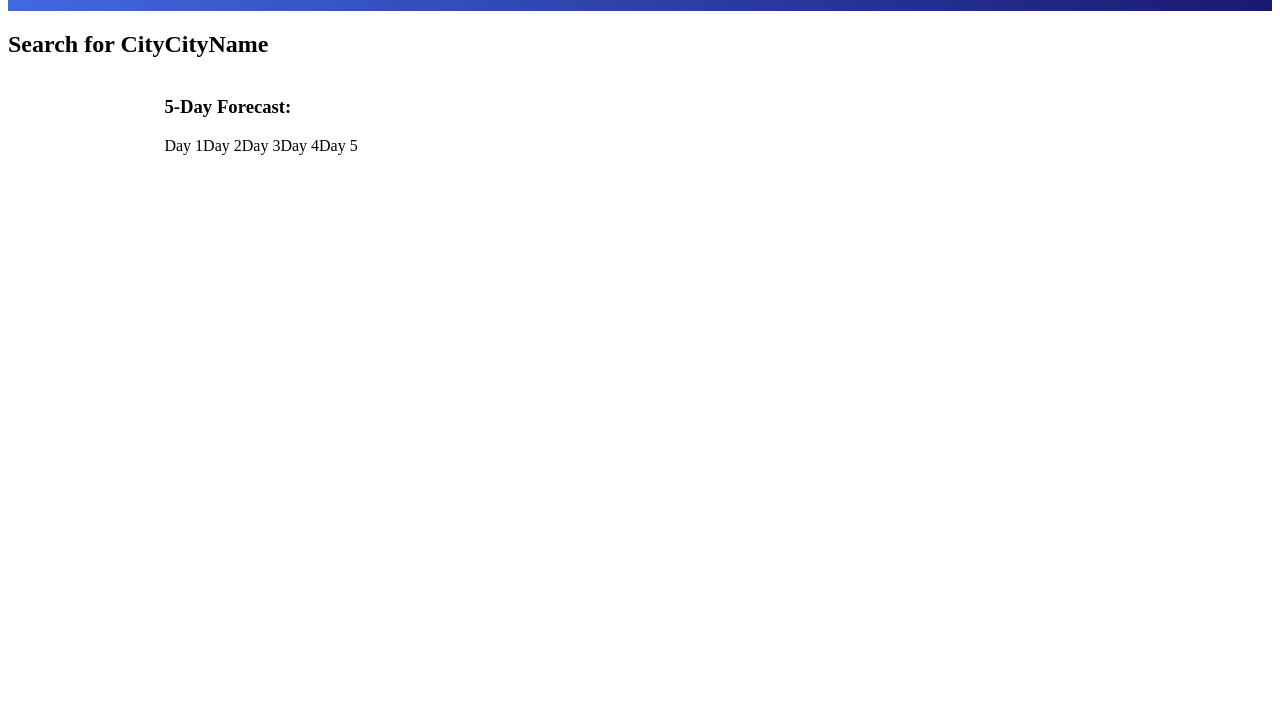
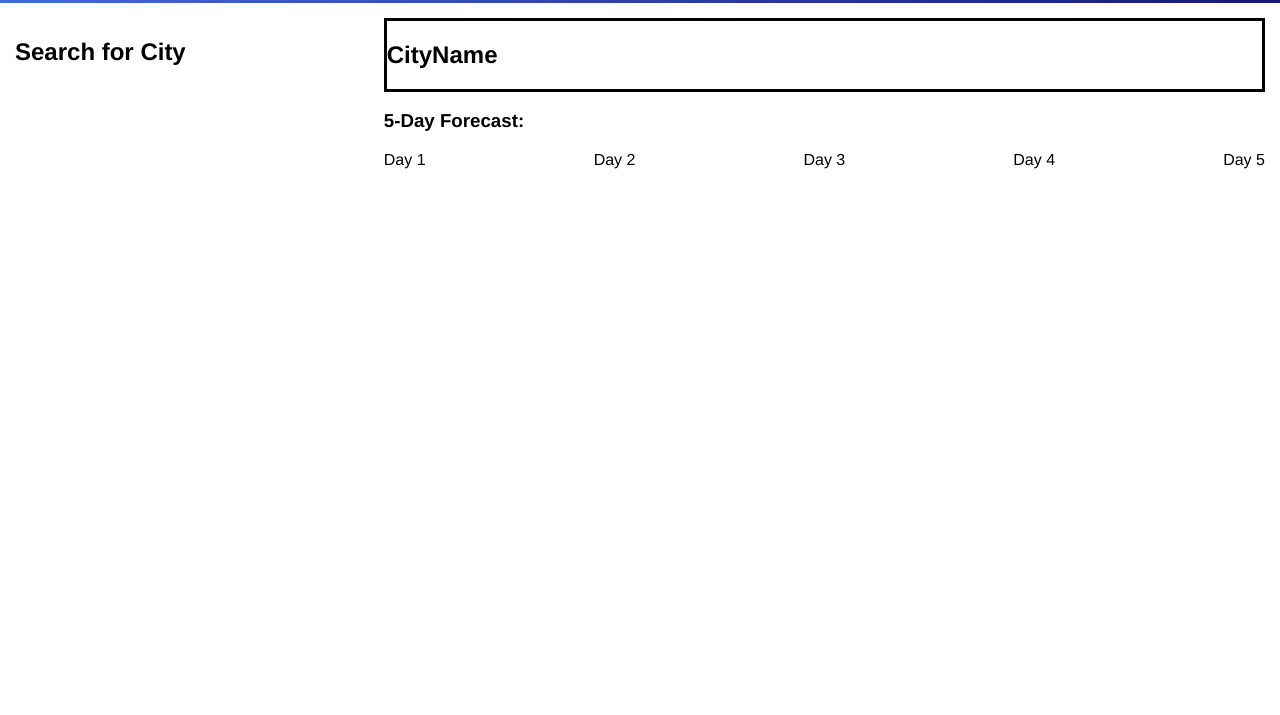
Before and after one commit to AZBDaniel/weather-dashboard, a plain HTML site: page index.html in a window 1280 px wide. Shown: the part 85-800 px from the top of the page. Drawn offline with Linux system fonts and the light colour scheme.

Commit message:
finally understanding CSS more CSS styling completed

```diff
--- a/assets/css/styles.css
+++ b/assets/css/styles.css
@@ -1,9 +1,13 @@
+body {
+    font-family: Helvetica, Arial, sans-serif;
+    margin: 0px;
+  }
+
 header {
 background-image: linear-gradient(to right, royalblue , midnightblue);
  color: white;
  text-align: center;
  padding: 4px;
- font-family: sans-serif;
 }
 
 body div {
@@ -17,8 +21,13 @@ display: flex;
 .flexColumn {
 display: flex;
 flex-direction: column;
+margin: 15px;
 }
 
-.spaceEvenly {
-    justify-content: space-evenly;
+.spaceBetween {
+    justify-content: space-between;
 }
+
+.liveWeather {
+border-style: solid;
+}
--- a/index.html
+++ b/index.html
@@ -21,27 +21,28 @@
 
     <!--main content-->
     <div class="flex">
+
         <!--main column to the left-->
-        <div>
+        <div class="flexColumn" style="flex-grow: 2;">
 
             <h2 class="searchCity">Search for City</h2>
 
         </div>
 
         <!--main column to the right-->
-        <div class="flexColumn">
+        <div class="flexColumn" style="flex-grow: 8;">
 
             <section></section>
-            <div class="liveInfo">
+            <div class="liveWeather">
                 <h2>CityName</h2>
             </div>
             <h3>5-Day Forecast:</h3>
-            <section class=" flex spaceEvenly">
-                <div>Day 1</div>
-                <div>Day 2</div>
-                <div>Day 3</div>
-                <div>Day 4</div>
-                <div>Day 5</div>
+            <section class=" flex spaceBetween">
+                <div class="d1">Day 1</div>
+                <div class="d2">Day 2</div>
+                <div class="d3">Day 3</div>
+                <div class="d4">Day 4</div>
+                <div class="d5">Day 5</div>
             </section>
 
         </div>
```
